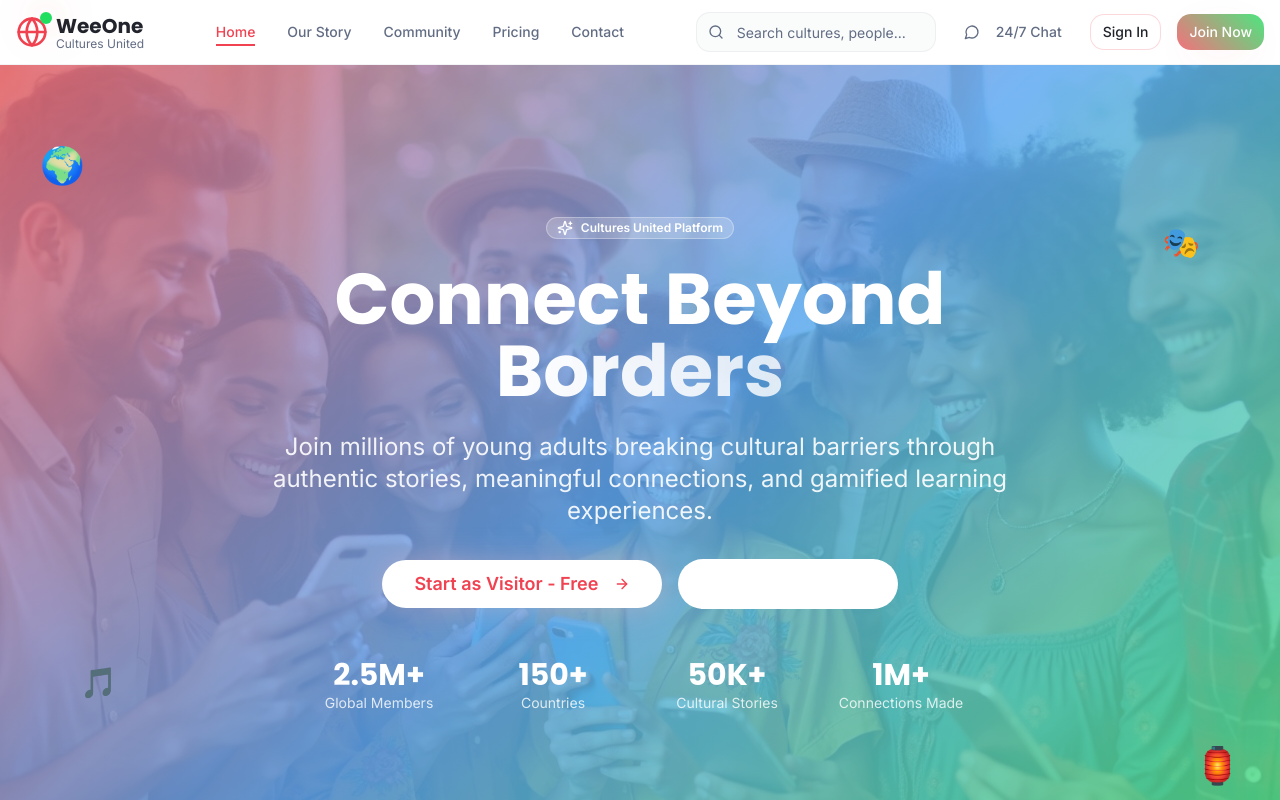
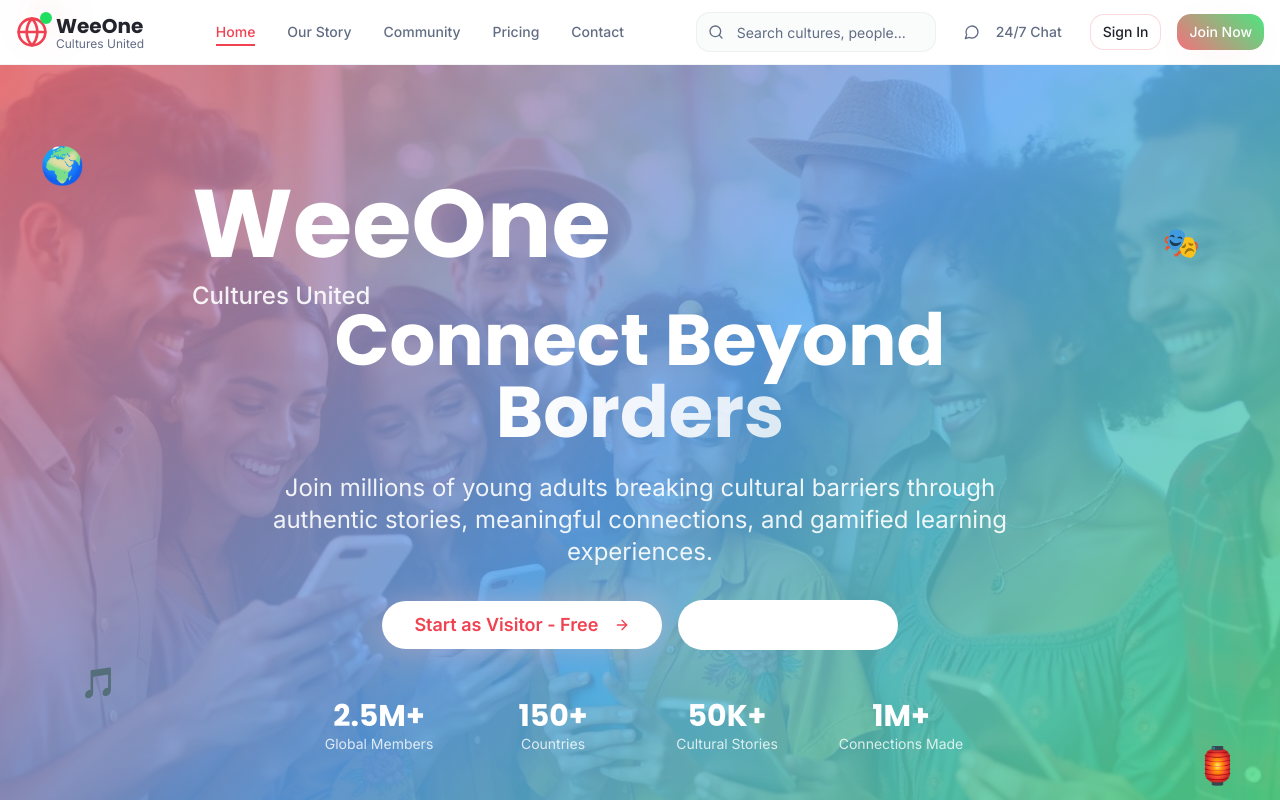
Before and after one commit to hanbliemna/weeone, a React (Vite) app: page / in a window 1280 px wide. Shown: the top 800 px of the page. Built offline with nearby package versions, Linux system fonts and the light colour scheme.

Commit message:
Update Home page header
Add project name "WeeOne" and tagline "Cultures United" to the top left of the Home page. "WeeOne" will be displayed in large letters with the tagline directly below it. The existing "Cultures United platform" text will be removed.

```diff
--- a/src/pages/Index.tsx
+++ b/src/pages/Index.tsx
@@ -112,15 +112,20 @@ const Index = () => {
 
         {/* Hero Content */}
         <div className={`relative z-20 max-w-4xl mx-auto px-4 text-center text-white transition-all duration-1000 ${isVisible ? 'animate-fade-in-up' : 'opacity-0'}`}>
-          <Badge className="mb-6 bg-white/20 text-white border-white/30 hover:bg-white/30">
-            <Sparkles className="h-4 w-4 mr-2" />
-            Cultures United Platform
-          </Badge>
+          {/* Project Name and Tagline */}
+          <div className="absolute top-0 left-0 text-left">
+            <h1 className="text-6xl md:text-8xl font-bold font-display mb-2 text-white">
+              WeeOne
+            </h1>
+            <p className="text-xl md:text-2xl text-white/90 font-medium">
+              Cultures United
+            </p>
+          </div>
 
-          <h1 className="text-5xl md:text-7xl font-bold font-display mb-6 leading-tight">
+          <h2 className="text-5xl md:text-7xl font-bold font-display mb-6 leading-tight mt-32">
             Connect Beyond
             <span className="bg-gradient-to-r from-white via-white/90 to-white/80 bg-clip-text text-transparent"> Borders</span>
-          </h1>
+          </h2>
 
           <p className="text-xl md:text-2xl mb-8 text-white/90 leading-relaxed max-w-3xl mx-auto">
             Join millions of young adults breaking cultural barriers through authentic stories,
```
